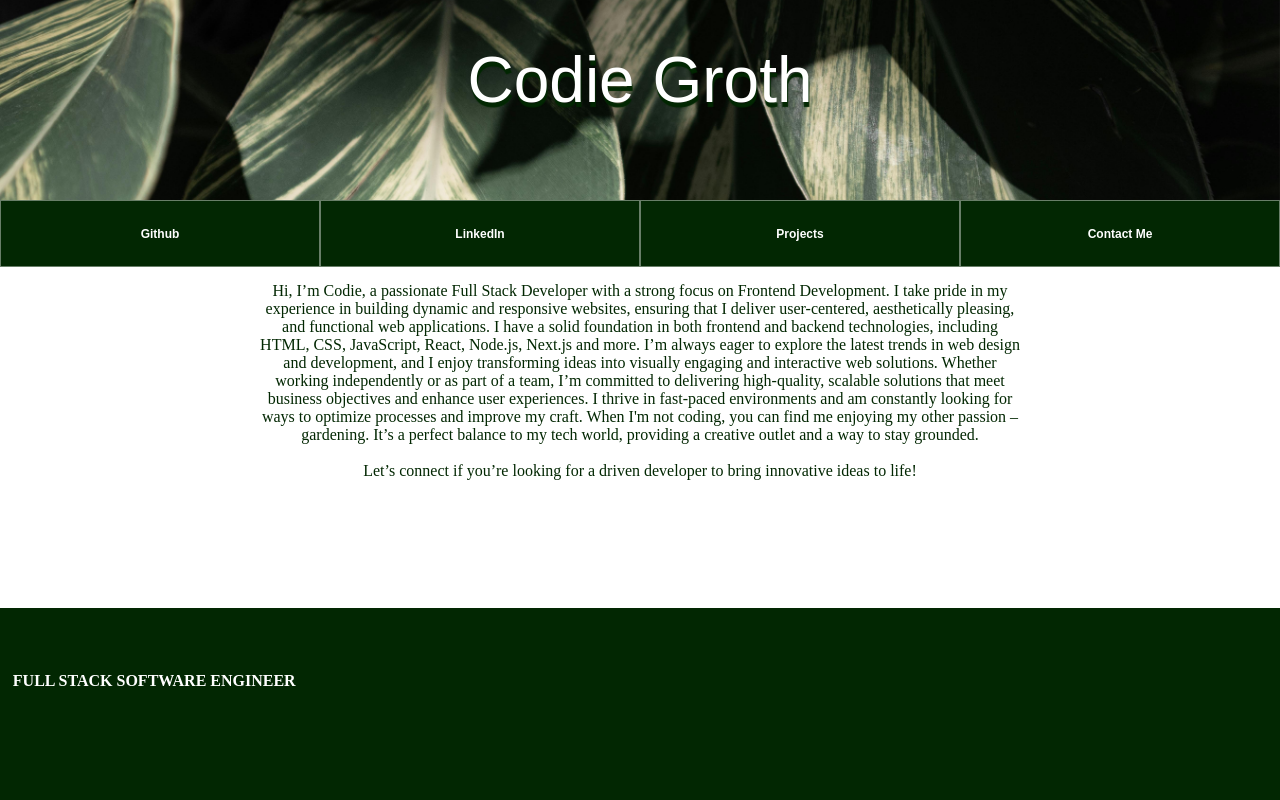
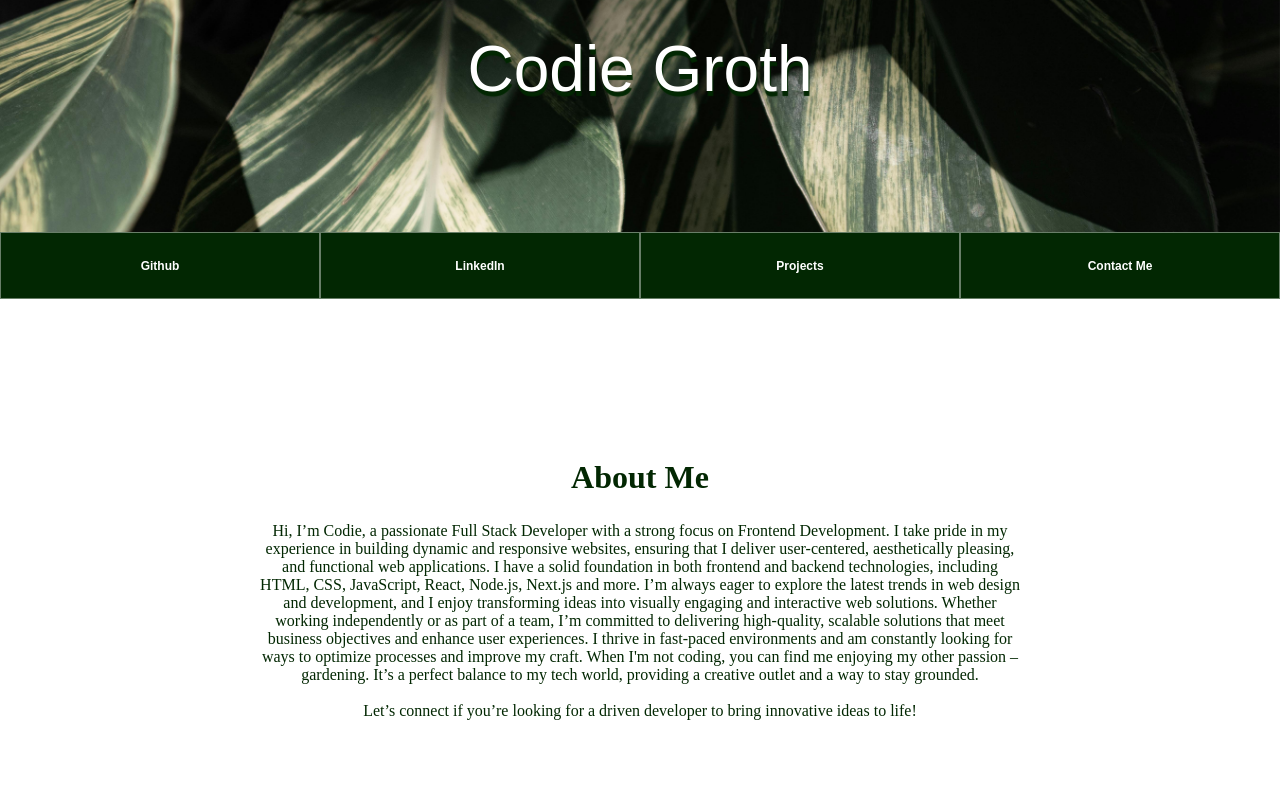
Before and after one commit to codiemaureen/codieCodes, a Next.js app: page / in a window 1280 px wide. Shown: the top 800 px of the page. Built offline with nearby package versions, Linux system fonts and the light colour scheme; a web font is replaced by a local one.

Commit message:
fixing navbar to header bottom

```diff
--- a/src/app/component/Header.module.css
+++ b/src/app/component/Header.module.css
@@ -11,7 +11,10 @@
 
 .headerTitle{
   color: white;
-  font-size: 7rem;
+  font-size: 5rem;
+  padding: 0;
+  margin: 0;
+  white-space: nowrap;
   text-decoration: none;
   animation-duration: 3s;
   animation-name: slide-out;
@@ -20,7 +23,7 @@
 }
 
 .headerTitle:hover{
-  font-size: 7.1rem
+  font-size: 5.1rem
 }
 
 .headerImage {
@@ -38,10 +41,10 @@
 }
 
 .navList{
-  padding-top: 0;
   display: flex;
   flex: 3 1 auto;
   padding: 0;
+  margin: 0;
   margin-left: 13vw;
   animation-duration: 3s;
   animation-name: slide-in;
@@ -55,8 +58,8 @@
   background-color: rgb(2, 39, 2);
   border-radius: .5rem;
   color: white;
-  margin: 15px;
-  flex: 1 1 auto;
+  margin: 1%;
+  flex: 1 3 auto;
   padding: 2%;
   text-align: center;
   text-decoration: none;
@@ -127,24 +130,29 @@
   }
 
   .header {
-    position: absolute;
+    position: relative;
   }
   .headerImage{
     position: fixed;
-    max-height: 30vh;
+    height: 30vh;
   }
+
+
   .headerTitle{
+    padding: 2% 0;
     font-size: 200%;
     align-self: center;
+    height: 100%;
     text-align: center;
   }
 
   .navList{
+    position: relative;
     width: 100%;
     position: fixed;
     flex-direction: row;
     margin: 0;
-    padding-top: 25vh;
+    top: 29vh;
   }
 
   .navLink {
@@ -155,6 +163,9 @@
     border-radius: 0;
     border: 1px solid rgba(255, 255, 255, 0.402);
   }
+  .navLink:hover {
+    opacity: 0.8;
+  }
 
   .navItem {
     margin: 0;
```
